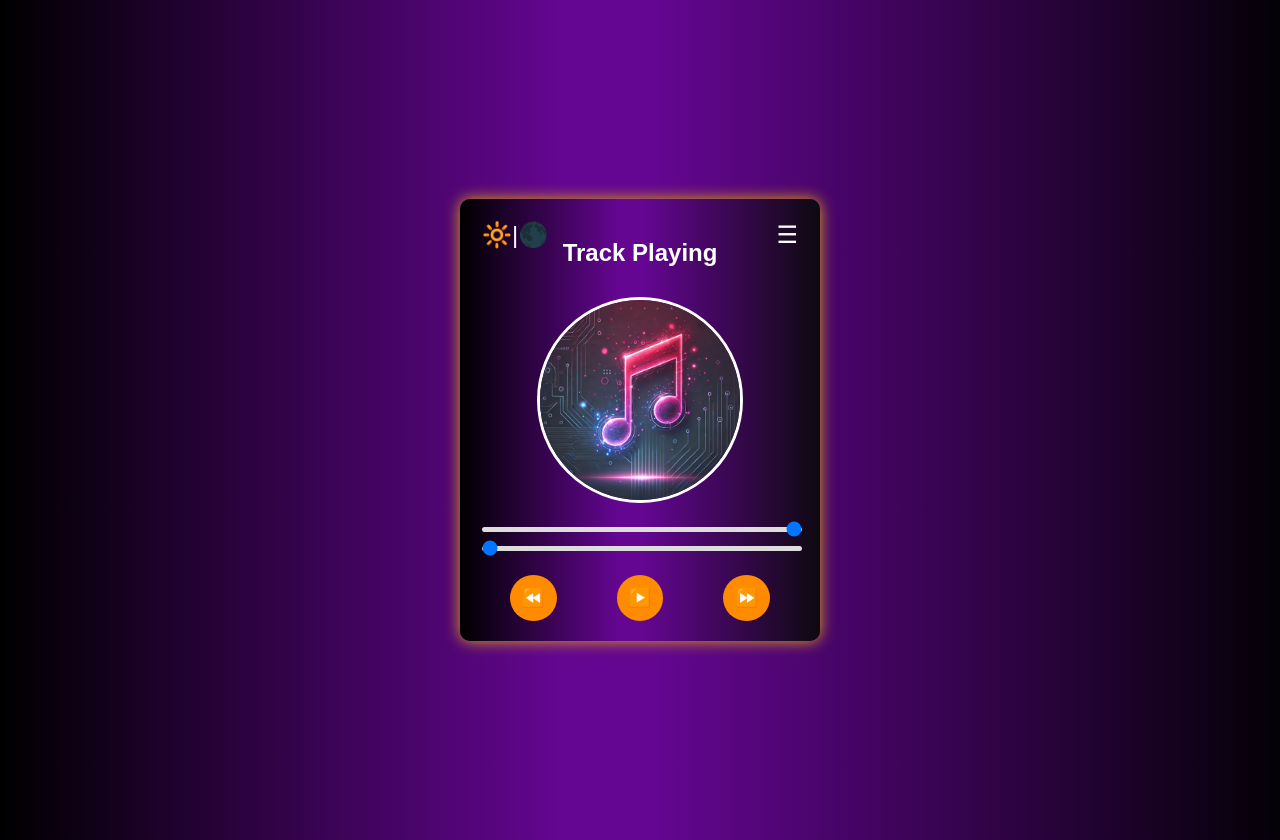
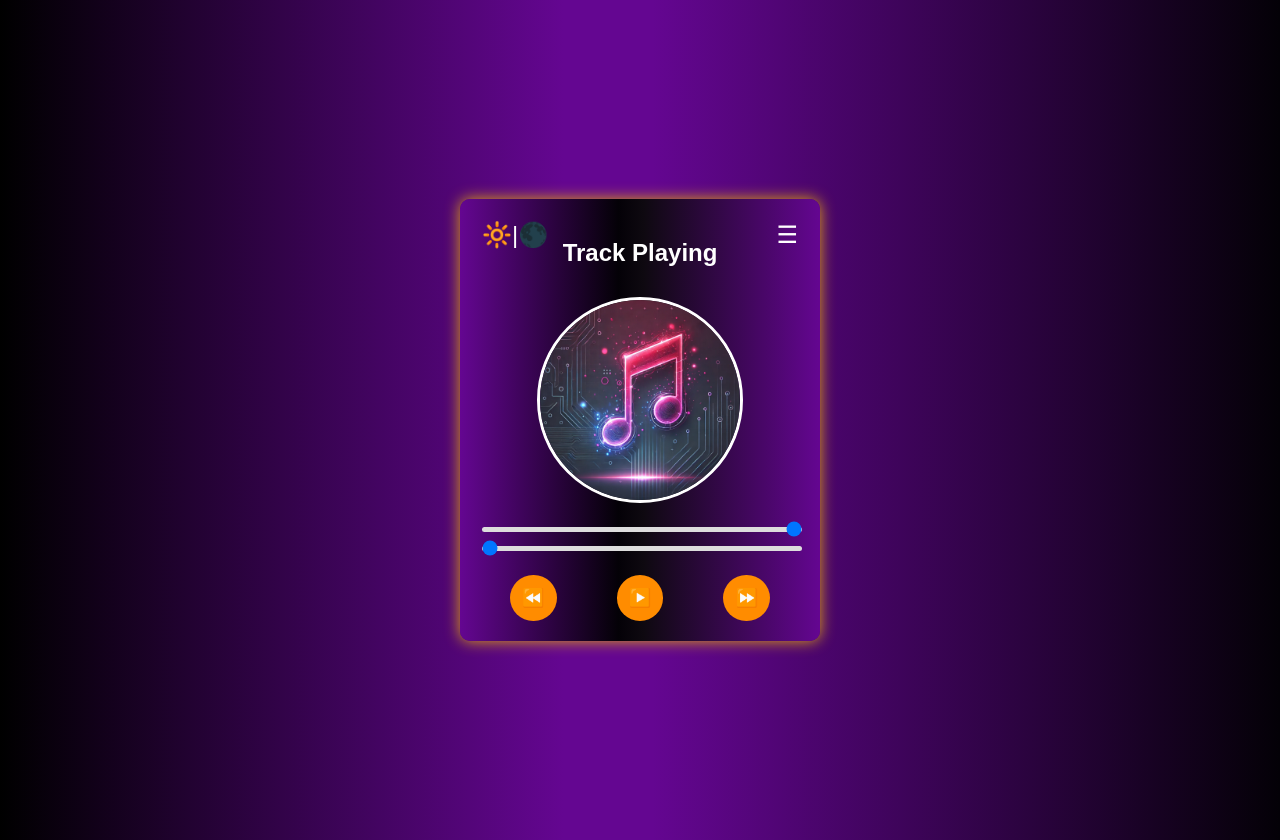
Before and after one commit to 2023154/MusicPlayerAPP, a plain HTML site: page app.html in a window 1280 px wide. Drawn offline with Linux system fonts and the light colour scheme.

Commit message:
Update musicplayer.css

```diff
--- a/musicplayer.css
+++ b/musicplayer.css
@@ -11,7 +11,7 @@ body {
 }
 
 .musicPlayer {
-    background: linear-gradient(90deg, rgba(0,0,0,1) 0%, rgba(100,6,145,1) 44%, rgb(100, 6, 145) 51%, rgb(14, 9, 16) 100%);
+    background: linear-gradient(90deg, rgb(100, 6, 145) 0%, rgb(4, 1, 7) 44%, rgb(14, 9, 16) 51%, rgb(100, 6, 145) 100%);
     padding: 20px;
     border-radius: 10px;
     text-align: center;
```
